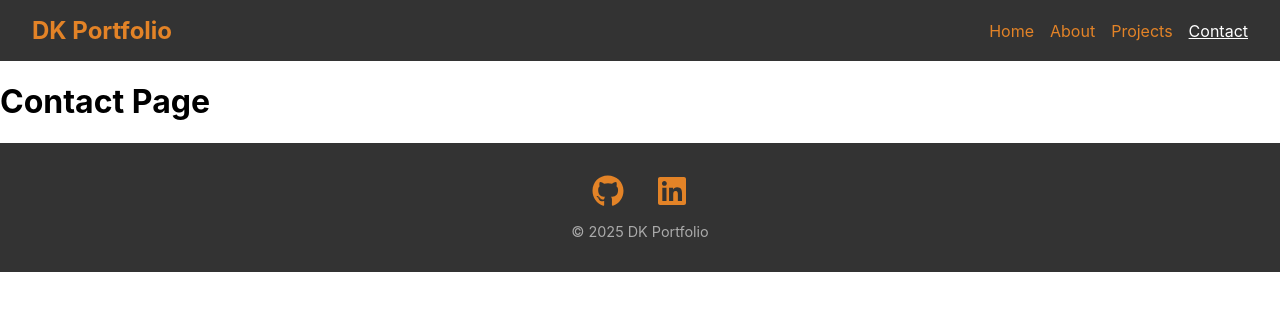
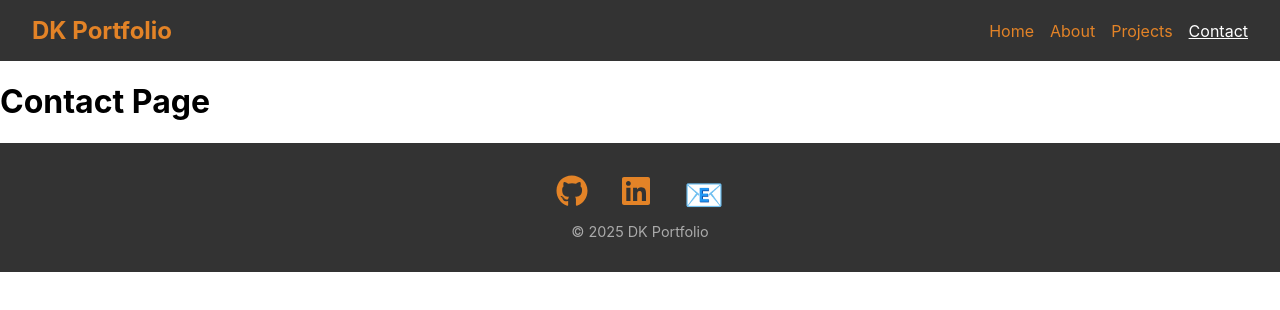
Before and after one commit to Dor-Ka/frontend-react-portfolio, a React (Create React App) app: page /contact in a window 1280 px wide. Shown: the top 310 px of the page. Built offline with nearby package versions, Linux system fonts and the light colour scheme.

Commit message:
feat: add email link and improve footer links security

```diff
--- a/src/components/Footer/Footer.jsx
+++ b/src/components/Footer/Footer.jsx
@@ -5,13 +5,17 @@ function Footer() {
     return (
         <FooterContainer>
             <SocialLinks>
-          <SocialLink href="https://github.com/Dor-Ka" target="_blank">
+                <SocialLink href="https://github.com/Dor-Ka" target="_blank" rel="noopener noreferrer">
                     <FaGithub />
                 </SocialLink>
-          <SocialLink href="https://www.linkedin.com/in/d-karpinska/" target="_blank">
+                <SocialLink href="https://www.linkedin.com/in/d-karpinska/" target="_blank" rel="noopener noreferrer">
                     <FaLinkedin />
                 </SocialLink>
+                <SocialLink href="mailto:dorotakarpinska.dev@gmail.com">
+                    📧
+                </SocialLink>
             </SocialLinks>
+
             <CopyRight>&copy; 2025 DK Portfolio</CopyRight>
         </FooterContainer>
     );
```
Lines whose indentation alone changed are shown as unchanged.
